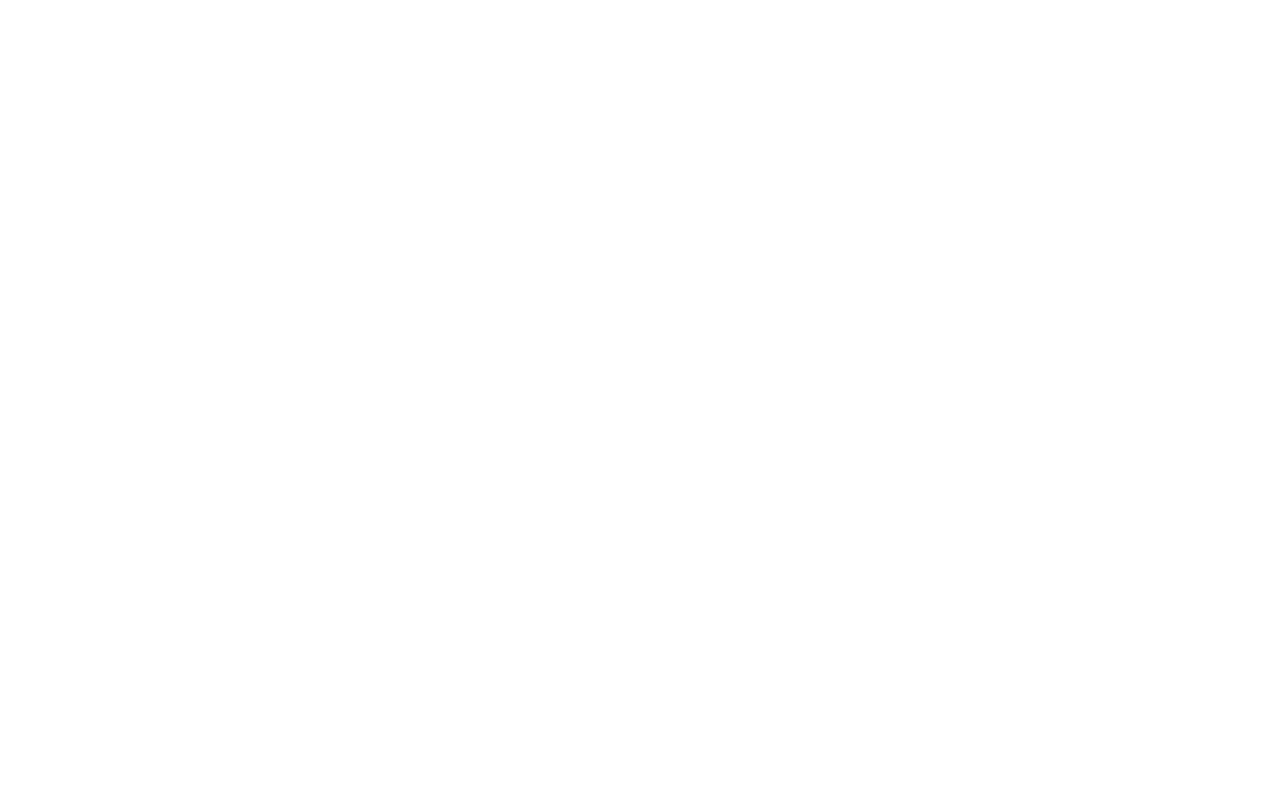
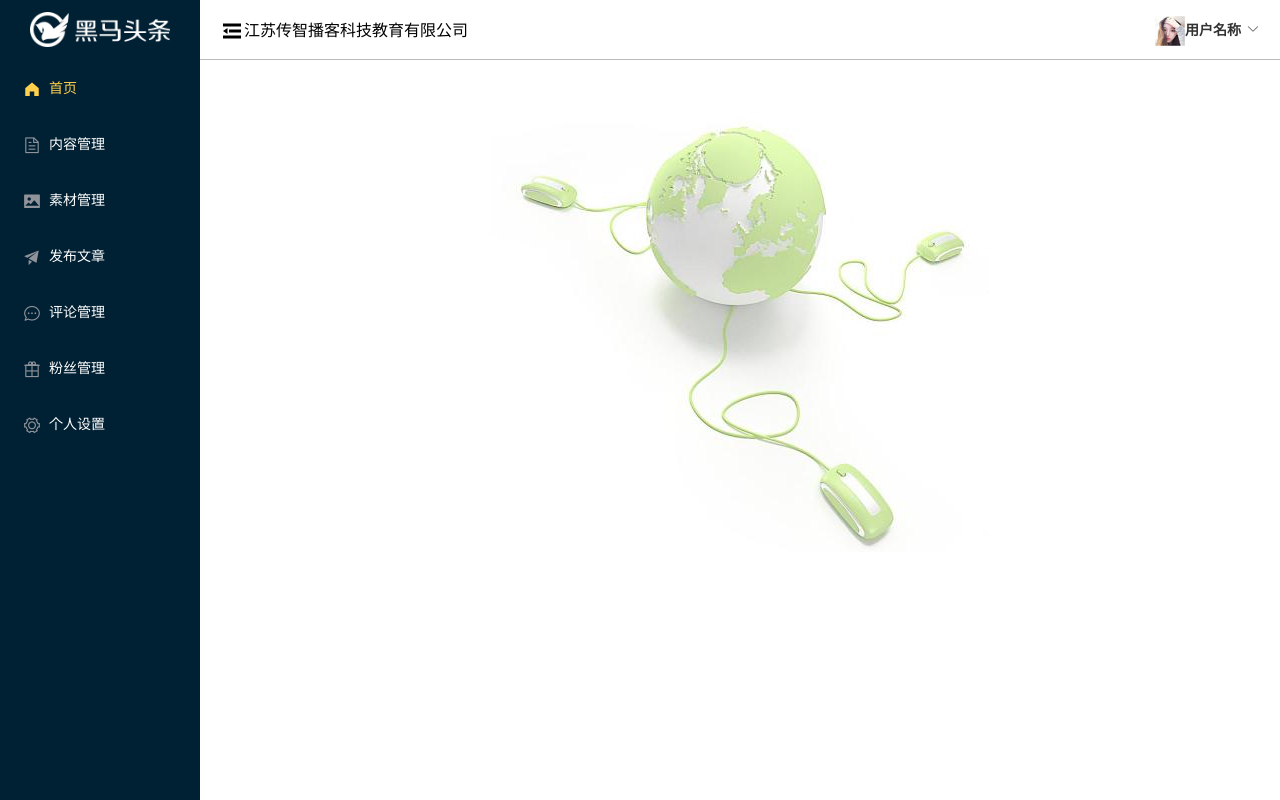
Before and after one commit to CindyYXD/yxd-toutiao, a Vue app: page /#/ in a window 1280 px wide. Built offline with nearby package versions, Linux system fonts and the light colour scheme.

Commit message:
完成欢迎页面

```diff
--- /dev/null
+++ b/src/views/404/index.vue
@@ -0,0 +1,19 @@
+<template>
+    <div class="container"></div>
+</template>
+
+<script>
+export default {
+}
+</script>
+
+<style lang="less" scoped>
+.container{
+    width: 100%;
+    height: 100%;
+    position: absolute;
+    left: 0;
+    top: 0;
+    background: url('../../assets/imgages/404.png') no-repeat center / cover;
+}
+</style>
--- /dev/null
+++ b/src/views/home/index.vue
@@ -0,0 +1,136 @@
+<template>
+  <el-container class="my-container">
+    <el-aside :width="isCollapse ? '64px' : '200px'">
+      <!-- logo -->
+      <div class="logo" :class="{minilogo:isCollapse}"></div>
+      <!-- 导航菜单组件 -->
+      <el-menu
+        default-active="/"
+        class="el-menu-vertical-demo"
+        background-color="#002033"
+        text-color="#fff"
+        active-text-color="#ffd04b"
+        :collapse='isCollapse'
+        :collapse-transition="false"
+        router
+      >
+        <el-menu-item index="/">
+          <i class="el-icon-s-home"></i>
+          <span slot="title">首页</span>
+        </el-menu-item>
+        <el-menu-item index="/article">
+          <i class="el-icon-document"></i>
+          <span slot="title">内容管理</span>
+        </el-menu-item>
+        <el-menu-item index="/image">
+          <i class="el-icon-picture"></i>
+          <span slot="title">素材管理</span>
+        </el-menu-item>
+        <el-menu-item index="/publish">
+          <i class="el-icon-s-promotion"></i>
+          <span slot="title">发布文章</span>
+        </el-menu-item>
+        <el-menu-item index="/comment">
+          <i class="el-icon-chat-dot-round"></i>
+          <span slot="title">评论管理</span>
+        </el-menu-item>
+        <el-menu-item index="/fans">
+          <i class="el-icon-present"></i>
+          <span slot="title">粉丝管理</span>
+        </el-menu-item>
+        <el-menu-item index="setting">
+          <i class="el-icon-setting"></i>
+          <span slot="title">个人设置</span>
+        </el-menu-item>
+      </el-menu>
+    </el-aside>
+    <el-container>
+      <el-header class="text">
+        <span @click="toggleAside()" class="icon el-icon-s-fold"></span>
+        <span class="text">江苏传智播客科技教育有限公司</span>
+        <!-- 下拉菜单组件 -->
+        <el-dropdown class="my-dropdown">
+          <span class="el-dropdown-link">
+            <img src="../../assets/imgages/avatar.jpg" class="avatar" alt />
+            <span class="name">用户名称</span>
+            <i class="el-icon-arrow-down el-icon--right"></i>
+          </span>
+          <el-dropdown-menu slot="dropdown">
+            <el-dropdown-item icon="el-icon-setting">个人设置</el-dropdown-item>
+            <el-dropdown-item icon="el-icon-unlock">退出登录</el-dropdown-item>
+          </el-dropdown-menu>
+        </el-dropdown>
+      </el-header>
+      <el-main>
+          <router-view></router-view>
+      </el-main>
+    </el-container>
+  </el-container>
+</template>
+
+<script>
+export default {
+  data () {
+    return {
+      isCollapse: false
+    }
+  },
+  methods: {
+    toggleAside () {
+      //   展开 切换
+      this.isCollapse = !this.isCollapse
+    }
+  }
+}
+</script>
+
+<style lang="less" scoped>
+.my-container {
+  width: 100%;
+  height: 100%;
+  position: absolute;
+  left: 0;
+  top: 0;
+  .el-aside {
+    background-color: #002033;
+    .logo {
+      width: 100%;
+      height: 60px;
+      background-color: #002244;
+      background: url("../../assets/imgages/logo_admin.png") no-repeat center /
+        140px auto;
+    }
+    .minilogo{
+        background-image: url(../../assets/imgages/logo_admin_01.png);
+        background-size: 36px auto;
+    }
+    .el-menu{
+        border-right: none;
+    }
+  }
+  .el-header {
+    border-bottom: 1px solid #bbb;
+    line-height: 60px;
+    .icon {
+      font-size: 24px;
+      vertical-align: middle;
+    }
+    .text {
+      vertical-align: middle;
+    }
+    .my-dropdown {
+      float: right;
+      .avatar {
+        width: 30px;
+        height: 30px;
+        vertical-align: middle;
+      }
+      .name {
+        color: #333;
+        font-weight: bold;
+        vertical-align: middle;
+      }
+    }
+  }
+}
+</style>
--- a/src/views/login/index.vue
+++ b/src/views/login/index.vue
@@ -38,8 +38,8 @@
     }
     return {
       loginform: {
-        mobile: '',
-        code: ''
+        mobile: '13671167209',
+        code: '246810'
       },
       loginRules: {
         mobile: [
--- /dev/null
+++ b/src/views/welcome/index.vue
@@ -0,0 +1,13 @@
+<template>
+    <div class="container" style="text-align:center">
+        <img src="../../assets/imgages/welcome.jpg" alt="">
+    </div>
+</template>
+
+<script>
+export default {
+}
+</script>
+
+<style lang="less" scoped>
+</style>
```
Also changed, not shown: src/router/index.js (+12 -4 lines).
